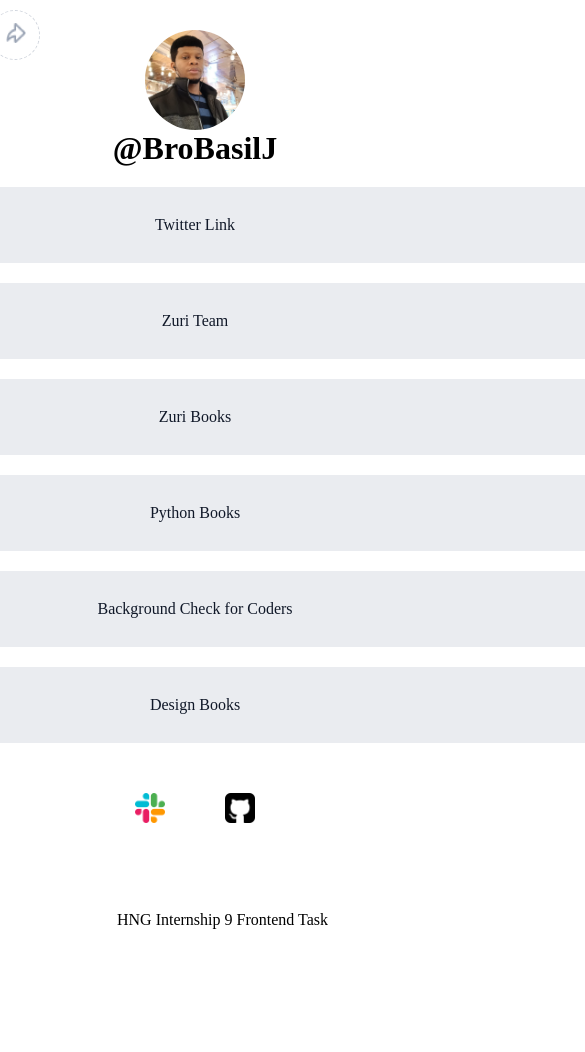
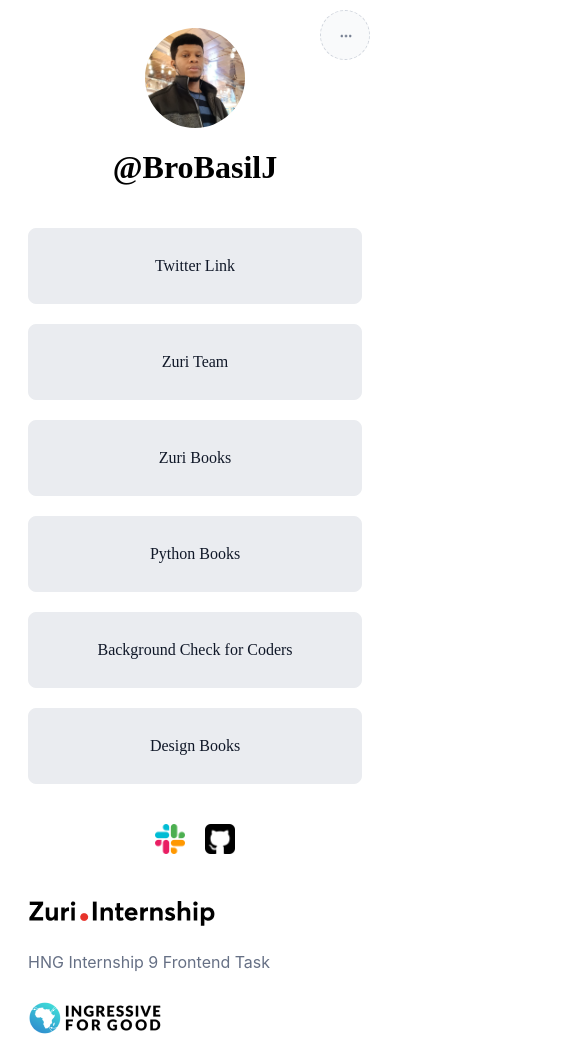
Before and after one commit to Ugo-Basil/linktree-page, a React (Create React App) app: page / in a window 390 px wide. Shown: the top 1052 px of the page, 585 px wide, since content can reach past the window. Before the commit the page ends 989 px from the top, so only its background shows below. Built offline with nearby package versions, Linux system fonts and the light colour scheme.

Commit message:
mobile-views

```diff
--- a/src/index.css
+++ b/src/index.css
@@ -1,5 +1,4 @@
-*{
-  margin: 0;
+* {
   padding: 0;
   box-sizing: border-box;
 }
--- a/src/page/Profile.jsx
+++ b/src/page/Profile.jsx
@@ -2,6 +2,7 @@
 
 import profileImg from "../assets/profile.jpg";
 import share from "../assets/share.png";
+import menu from "../assets/menu.png";
 import githubpng from "../assets/github-sign.png";
 import slackpng from "../assets/slack.png";
 import zuripng from "../assets/Zuri.Internship_Logo.png";
@@ -19,11 +20,11 @@
       </div>
       <div className="share_mobile">
         <a className="share_icon" href="/">
-          <img src={share} className="share_png" alt="" />
+          <img src={menu} className="share_png" alt="" />
         </a>
       </div>
       <div className="user-profile">
-        <img src={profileImg} id="profile__img" alt="" />
+        <img src={profileImg} id="profile__img" alt="profile" />
         <h1 id="twitter">@BroBasilJ</h1>
         <h1 id="slack">Basil</h1>
       </div>
--- a/src/page/profile.css
+++ b/src/page/profile.css
@@ -1,5 +1,6 @@
-.container {
+#container {
     background: #fff;
+    overflow-x: hidden;
 }
 
 .share_desktop {
@@ -81,23 +82,28 @@
 
 }
 
-.icons{
-    display: flex;
-    gap: 20px;
-    justify-content: center;
-    align-items: center;
-   margin-bottom: 50px;
-}
+
 .social-icons{
     width: 30px;
     height: 30px;
     object-fit: cover;
     text-align: center;
 }
+.icons {
+    display: flex;
+    /* gap: 20px; */
+    justify-content: center;
+    align-items: center;
+    margin-left: 20px;
+    margin-right: 20px;
+}
 
 .icon{
-    padding: 20px;
+    padding: 10px;
     margin: 10px 0;
+    display: flex;
+        justify-content: center;
+        align-items: center;
 }
 
 .footer{
@@ -105,14 +111,14 @@
     justify-content: center;
     align-items: center;
     margin-top: 50px;
-    margin-bottom: 50px;
+    margin-bottom: 10px;
 }
 
 .footer-items{
     display: flex;
     justify-content: space-around;
     align-items: center;
-    gap: 30px;
+    gap: 60px;
 }
 
 
@@ -120,4 +126,214 @@
     width: 832.28px;
     height: 24px;
     text-align: center;
+    color: #667085;
+        font-family: 'Inter';
+        font-style: normal;
+        font-weight: 400;
+        font-size: 16px;
+    }
+
+    @media only screen and (max-width: 767px) {
+
+
+        .user-profile {
+            margin: 20px;
+            display: flex;
+            flex-direction: column;
+            justify-content: center;
+            align-items: center;
+        }
+
+        .share_desktop {
+            display: none;
+            margin-top: 30px;
+            position: absolute;
+            width: 50px;
+            height: 50px;
+            right: 30px;
+            top: -20px;
+            background: #FFFFFF;
+            border: 1px dashed #D0D5DD;
+            border-radius: 50%;
+            z-index: 2;
+            overflow: hidden;
+        }
+
+        .share_mobile {
+            display: block;
+            margin-top: 30px;
+            margin-right: 20px;
+            position: absolute;
+            width: 50px;
+            height: 50px;
+            right: 0px;
+            top: -20px;
+            background: #F9FAFB;
+            border: 1px dashed #D0D5DD;
+            border-radius: 50%;
+            z-index: 2;
+            overflow: hidden;
+        }
+
+        .share_png {
+            position: absolute;
+            width: 20px;
+            height: 20px;
+            left: 15px;
+            top: 15px;
+            object-fit: cover;
+
+            /* border: 1.66667px solid #98A2B3; */
+        }
+
+        .link {
+            width: 100%;
+            height: 76px;
+            text-decoration: none;
+            display: flex;
+            justify-content: center;
+            align-items: center;
+            background: #EAECF0;
+            padding: 24px 32px;
+            border: 1px solid #EAECF0;
+            border-radius: 8px;
+            color: #101828;
+
+        }
+
+        .social-links {
+            margin: 20px;
+        }
+
+        .icons {
+            display: flex;
+            /* gap: 20px; */
+            justify-content: center;
+            align-items: center;
+            margin-bottom: 20px;
+        }
+
+        .footer {
+            display: flex;
+            flex-direction: column;
+            justify-content: center;
+            align-items: center;
+            margin: 10px 20px 10px 20px;
+        }
+
+        .footer-items {
+            width: 100%;
+            display: flex;
+            flex-direction: column;
+            justify-content: flex-start;
+            align-items: flex-start;
+            gap: 10px;
+        }
+
+        .footer-text {
+            width: 300px;
+            height: 24px;
+            text-align: start;
+            color: #667085;
+            font-family: 'Inter';
+            font-style: normal;
+            font-weight: 400;
+            font-size: 16px;
+        }
 }
+
+
+@media only screen and (min-width: 768px){
+        .user-profile {
+                margin: 20px;
+                display: flex;
+                flex-direction: column;
+                justify-content: center;
+                align-items: center;
+            }
+
+            .share_desktop {
+                margin-top: 30px;
+                position: absolute;
+                width: 50px;
+                height: 50px;
+                right: 208px;
+                top: -20px;
+                background: #FFFFFF;
+                border: 1px dashed #D0D5DD;
+                border-radius: 50%;
+                z-index: 2;
+                overflow: hidden;
+            }
+
+            .share_mobile {
+                display: none;
+
+            }
+
+            .share_png {
+                position: absolute;
+                width: 20px;
+                height: 20px;
+                left: 15px;
+                top: 15px;
+                object-fit: cover;
+
+                /* border: 1.66667px solid #98A2B3; */
+            }
+
+            .link {
+                width: 100%;
+                height: 76px;
+                text-decoration: none;
+                display: flex;
+                justify-content: center;
+                align-items: center;
+                background: #EAECF0;
+                padding: 24px 32px;
+                border: 1px solid #EAECF0;
+                border-radius: 8px;
+                color: #101828;
+
+            }
+
+            .social-links {
+                margin: 20px;
+            }
+
+            .icons {
+                display: flex;
+                /* gap: 20px; */
+                justify-content: center;
+                align-items: center;
+                margin-bottom: 20px;
+            }
+
+            .footer {
+                display: flex;
+                flex-direction: column;
+                justify-content: center;
+                align-items: center;
+                margin: 10px 20px 10px 20px;
+            }
+
+            .footer-items {
+                width: 100%;
+                display: flex;
+
+                justify-content: center;
+                align-items: center;
+                gap: 10px;
+            }
+
+            .footer-text {
+                width: 600px;
+                height: 24px;
+                text-align: center;
+                color: #667085;
+                font-family: 'Inter';
+                font-style: normal;
+                font-weight: 400;
+                font-size: 16px;
+            }
+}
```
Also changed, not shown: src/assets/menu.png (added).
